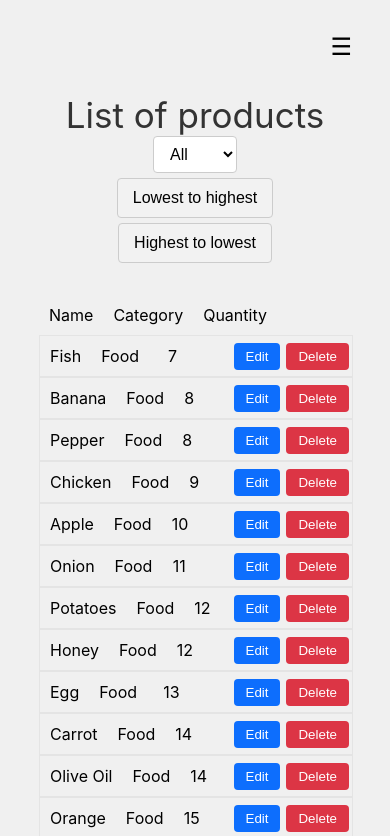
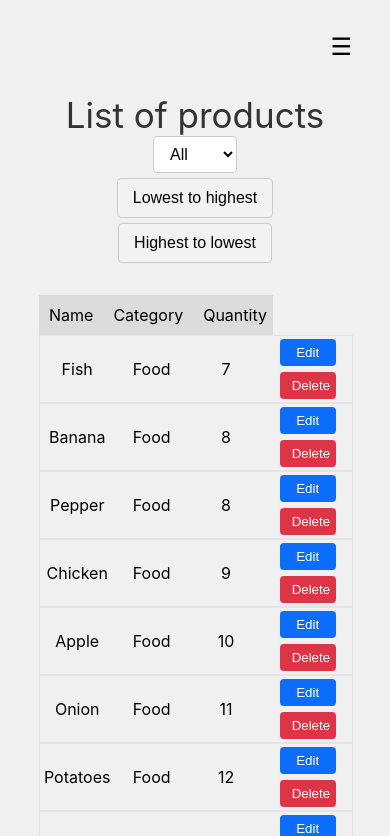
Before and after one commit to Nicovied0/EJERCICIO_REACT, a React (Create React App) app: page /home in a window 390 px wide. Shown: the top 836 px of the page. Built offline with nearby package versions, Linux system fonts and the light colour scheme.

Commit message:
add more styles

```diff
--- a/src/components/Filters/styles.module.css
+++ b/src/components/Filters/styles.module.css
@@ -1,6 +1,6 @@
 .container {
   display: flex;
-  align-items: center;
+  align-items: baseline;
   justify-content: center;
   flex-wrap: wrap;
 }
--- a/src/components/Item/Item.jsx
+++ b/src/components/Item/Item.jsx
@@ -23,17 +23,20 @@ const Item = ({ item, onDelete, onUpdate }) => {
   return (
     <div>
       {isEditing ? (
-        <div>
+        <div className={styles.containerEdit}>
+          <div className={styles.inputs}>
             <input
               type="text"
               name="name"
               value={editedItem.name}
+              className={styles.input}
               onChange={handleEditChange}
             />
             <select
               name="category"
               value={editedItem.category}
               onChange={handleEditChange}
+              className={styles.select}
             >
               <option value="food">Food</option>
               <option value="drink">Drink</option>
@@ -42,10 +45,12 @@ const Item = ({ item, onDelete, onUpdate }) => {
             <input
               type="number"
               name="quantity"
+              className={styles.input}
               value={editedItem.quantity}
               onChange={handleEditChange}
             />
-          <button onClick={handleSaveEdit}>Save</button>
+          </div>
+          <button onClick={handleSaveEdit}  className={styles.save}>Save</button>
         </div>
       ) : (
         <div className={styles.container}>
@@ -58,8 +63,12 @@ const Item = ({ item, onDelete, onUpdate }) => {
           </div>
 
           <div className={styles.buttons}>
-            <button onClick={handleEditToggle} className={styles.edit}>Edit</button>
-            <button onClick={() => onDelete(item)} className={styles.delete}>Delete</button>
+            <button onClick={handleEditToggle} className={styles.edit}>
+              Edit
+            </button>
+            <button onClick={() => onDelete(item)} className={styles.delete}>
+              Delete
+            </button>
           </div>
         </div>
       )}
--- a/src/components/Item/styles.module.css
+++ b/src/components/Item/styles.module.css
@@ -11,6 +11,7 @@
   align-items: center;
   flex-wrap: wrap;
   justify-content: center;
+  padding-right: 1rem;
 }
 .info {
   display: flex;
@@ -24,7 +25,8 @@
   padding: 10px;
 }
 .edit,
-.delete {
+.delete,
+.save {
   padding: 5px;
   cursor: pointer;
   margin: 3px;
@@ -33,18 +35,69 @@
   padding: 0.375rem 0.75rem;
   transition: color 0.15s ease-in-out, background-color 0.15s ease-in-out,
     border-color 0.15s ease-in-out, box-shadow 0.15s ease-in-out;
+  color: #fff;
+  width: 3.5rem
 }
 .edit {
-  color: #fff;
   background-color: #0d6efd;
   border-color: #0d6efd;
 }
+
 .delete {
-  color: #fff;
   background-color: #dc3545;
   border-color: #dc3545;
 }
+.save {
+  background-color: #198754;
+  border-color: #198754;
+}
+
 .edit:hover,
-.delete:hover{
+.delete:hover,
+.save:hover {
   filter: contrast(0.7);
 }
+.containerEdit {
+  padding: 2rem 1rem;
+  background-color: #0d6efd;
+  margin: 10px 0;
+  border-radius: 5px;
+  display: flex;
+  justify-content: space-between;
+}
+
+.inputs {
+  display: flex;
+  align-items: center;
+}
+
+.input,
+.select {
+  width: 100%;
+  text-align: center;
+  margin: 0 5px;
+  border: 1px solid #ccc;
+  border-radius: 4px;
+  padding: 6px 0;
+
+}
+
+@media screen and (max-width: 950px) {
+  .info {
+    width: 75%;
+  }
+  .buttons{
+    padding-right: 0;
+  }
+}
+@media screen and (max-width: 550px) {
+  .info {
+    width: 100%;
+  }
+  .buttons{
+    padding-right: 0;
+  }
+  .name{
+    padding: 10px 2px;
+  }
+}
--- a/src/components/ItemList/styles.module.css
+++ b/src/components/ItemList/styles.module.css
@@ -1,14 +1,21 @@
-.container{
+.container {
   padding: 2rem 0;
 }
 .info {
   display: flex;
   width: 50%;
   justify-content: space-between;
+  background: gainsboro;
 }
 .name {
   width: 100%;
   text-wrap: nowrap;
   text-align: center;
-  padding: 10px
+  padding: 10px;
 }
+
+
+@media screen and (max-width: 950px) {
+  .info {
+    width: 75%;
+  }}
--- a/src/components/Nav/Nav.jsx
+++ b/src/components/Nav/Nav.jsx
@@ -33,7 +33,7 @@ const Nav = () => {
       </button>
 
       {showMenu ? (
-        <div className={`${styles.showOpen } fade-in2`}>
+        <div className={`${styles.showOpen} fade-in2`}>
           <ul className={styles.showList}>
             <li className={styles.element} onClick={() => { closeMenu(); handleNavigation("/"); }}>Home</li>
             <li className={styles.element} onClick={() => { closeMenu(); handleNavigation("/home"); }}>Products</li>
--- a/src/index.css
+++ b/src/index.css
@@ -50,6 +50,12 @@ ul {
   vertical-align: baseline;
 }
 
+input[type=number]::-webkit-outer-spin-button,
+input[type=number]::-webkit-inner-spin-button {
+  -webkit-appearance: none;
+  margin: 0;
+}
+
 .fade-in {
   animation: fadeInAnimation 1s ease-in-out;
 }
--- a/src/views/LandingView/LandingView.jsx
+++ b/src/views/LandingView/LandingView.jsx
@@ -13,8 +13,8 @@ const LandingView = () => {
 
   return (
     <div className={`${styles.container} fade-in`}>
-      <h1 className={styles.title}>Hello,welcome to products dashboard</h1>
-      <div onClick={handleClick}>
+      <h1 className={styles.title}>Hello, welcome to products dashboard!</h1>
+      <div onClick={handleClick} className={styles.button}>
         <Button text="GO Home" />
       </div>
     </div>
--- a/src/views/LandingView/styles.module.css
+++ b/src/views/LandingView/styles.module.css
@@ -13,4 +13,8 @@
 .title {
   font-size: 24px;
   color: var(--main-color);
+  text-align: center;
 }
+.button,.title{
+  padding: 1rem;
+}
```
Lines whose indentation alone changed are shown as unchanged.
